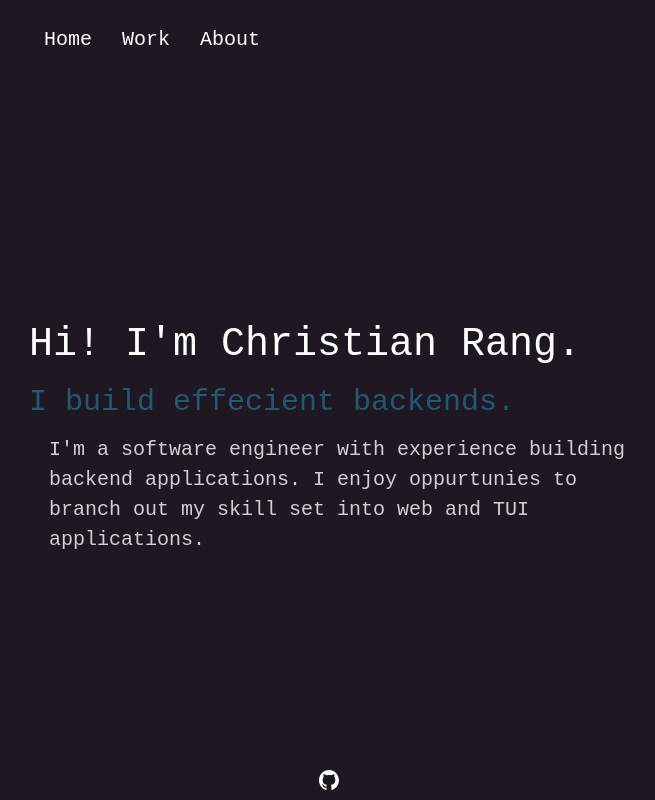
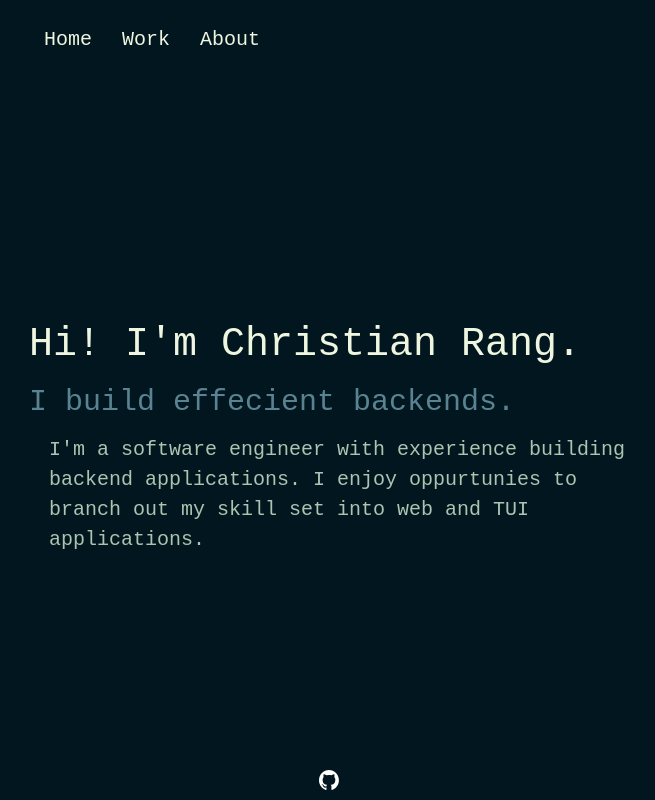
Before and after one commit to christianrang/portfolio-site, a Next.js app: page / in a window 1280 px wide. Shown: the whole page, without its empty margins (311-966 px from the left). Built offline with nearby package versions, Linux system fonts and the light colour scheme.

Commit message:
chore: not sure what changes are here

```diff
--- a/components/layout/helpers/centered.tsx
+++ b/components/layout/helpers/centered.tsx
@@ -13,6 +13,6 @@ const Centered = ({ children }: CenteredProps) => {
             </div>
         </>
     );
-}
+};
 
 export default Centered;
--- a/components/work/cards.tsx
+++ b/components/work/cards.tsx
@@ -1,5 +1,6 @@
 import styles from "@/styles/Work.module.css";
 import Link from "next/link";
+import Image from "next/image";
 import { useRouter } from "next/router";
 
 export type WorkInfo = {
@@ -47,7 +48,7 @@ const WorkCard = ({ workInfo }: WorkCardProps) => {
             }}
         >
             <div className={styles.leftcontained}>
-                <img className={styles.imgcontained} src={workInfo.img}></img>
+                <Image className={styles.imgcontained} src={workInfo.img} alt="Image missing" width="1920" height="1080" />
             </div>
             <div className={styles.rightcontained}>
                 <h1 className={styles.header}>
@@ -58,7 +59,7 @@ const WorkCard = ({ workInfo }: WorkCardProps) => {
                 {workInfo.tldr}
                 <div className={styles.footer}>
                     {workInfo.tags ? (
-                        <WorkCardTag tags={workInfo.tags}></WorkCardTag>
+                        <WorkCardTag tags={workInfo.tags} />
                     ) : null}
                 </div>
             </div>
--- a/next.config.js
+++ b/next.config.js
@@ -1,6 +1,17 @@
 /** @type {import('next').NextConfig} */
 const nextConfig = {
-  reactStrictMode: true,
-}
+    reactStrictMode: true,
+};
 
-module.exports = nextConfig
+module.exports = {
+    nextConfig,
+    images: {
+        remotePatterns: [
+            {
+                protocol: "http",
+                hostname: "via.placeholder.com",
+                pathname: "/1920x1080",
+            },
+        ],
+    },
+};
--- a/pages/index.tsx
+++ b/pages/index.tsx
@@ -1,6 +1,7 @@
 import Layout from "../components/layout/layout";
 import Centered from "@/components/layout/helpers/centered";
 import { useEffect } from "react";
+import WorkIndex from "@/components/work/index";
 
 export default function Home() {
     useEffect(() => {
@@ -19,6 +20,7 @@ export default function Home() {
                         my skill set into web and TUI applications.
                     </p>
                 </Centered>
+                <WorkIndex />
             </Layout>
         </>
     );
--- a/styles/Layout.module.css
+++ b/styles/Layout.module.css
@@ -3,7 +3,7 @@
     margin-right: auto;
     min-width: var(--min-width);
     max-width: var(--max-width);
-    color: white;
+    color: var(--primary-text-color);
     font-family: "Roboto Mono", monospace;
     /* for mobile devices or small width windows */
     @media (max-width: 875px) {
@@ -20,7 +20,7 @@
     margin-right: auto;
     min-width: var(--min-width);
     max-width: var(--max-width);
-    color: white;
+    color: var(--primary-text-color);
     font-family: "Roboto Mono", monospace;
     /* for mobile devices or small width windows */
     @media (max-width: 875px) {
@@ -37,7 +37,14 @@
 
 .centeredcontained {
     overflow-y: scroll;
-    scrollbar-width: none;
+
+    position: -webkit-sticky;
+    position: sticky;
+    top: 0;
+}
+
+.container::-webkit-scrollbar {
+    display: none;
 }
 
 .centeredcontained::-webkit-scrollbar {
@@ -45,11 +52,11 @@
 }
 
 .contained {
+    overflow-y: scroll;
     position: relative;
     top: 75px;
-    overflow-y: scroll;
+    scrollbar-width: none;
     height: 90vh;
-    scrollbar-width: none;
 }
 
 .contained::-webkit-scrollbar {
--- a/styles/Navbar.module.css
+++ b/styles/Navbar.module.css
@@ -4,7 +4,7 @@
     padding: 5px;
     font-weight: 365;
     font-size: 20px;
-    color: white;
+    color: var(--primary-text-color);
     margin-bottom: 10px;
     font-family: "Roboto Mono", monospace;
     top: 0px;
--- a/styles/Work.module.css
+++ b/styles/Work.module.css
@@ -1,6 +1,13 @@
+.workindexcontainer {
+    height: 70vh;
+
+    position: -webkit-sticky;
+    position: sticky;
+}
+
 .contained {
     border-radius: 10px;
-    height: 169px;
+    height: 171px;
     margin-bottom: 25px;
     cursor: pointer;
 }
@@ -11,7 +18,7 @@
 
 .rightcontained {
     margin-left: 50%;
-    height: 175px;
+    height: 171px;
     width: 50%;
     padding-left: 10px;
     padding-right: 10px;
@@ -22,7 +29,7 @@
 .leftcontained {
     margin-right: 50%;
     width: 50%;
-    height: 175px;
+    height: 171px;
     position: absolute;
 }
 
@@ -32,7 +39,9 @@
 
 .imgcontained {
     border-radius: 10px;
+    height: 171px;
     max-width: 100%;
+    z-index: 0;
 }
 
 .seemore {
@@ -81,8 +90,8 @@
 }
 
 .tag {
-    color: var(--third-text-color);
-    /* border-radius: 30px; */
+    background: var(--third-text-color);
+    border-radius: 10px;
     padding: 5px;
     margin: 5px;
 }
--- a/styles/globals.css
+++ b/styles/globals.css
@@ -5,13 +5,15 @@
 :root {
     /* --main-bg-color: #1d1c1b; */
     /* --main-bg-color: #1c2841; */
-    --main-bg-color: #1F1721;
-    --highlight-main-bg-color: #49364E;
+    /* green color pallet https://coolors.co/palette/cad2c5-84a98c-52796f-354f52-2f3e46 */
+    /* current color pallet https://coolors.co/palette/01161e-124559-598392-aec3b0-eff6e0 */
+    --main-bg-color: #01161e;
+    --highlight-main-bg-color: #124559;
     --max-width: 600px;
     --min-width: 200px;
-    --primary-text-color: white;
-    --secondary-text-color: #d2d0d2;
-    --third-text-color: #205973;
+    --primary-text-color: #eff6e0;
+    --secondary-text-color: #aec3b0;
+    --third-text-color: #598392;
 }
 
 @media (prefers-color-scheme: dark) {
@@ -26,6 +28,7 @@
     box-sizing: border-box;
     padding: 0;
     margin: 0;
+    color: var(--primary-text-color);
 }
 
 html,
@@ -39,6 +42,7 @@ h1.intro {
     font-weight: 500;
     text-align: left;
     margin-bottom: 5px;
+    color: var(--primary-text-color);
 
     @media (max-height: 700px) {
         font-size: 30px;
@@ -68,7 +72,9 @@ p.intro {
 }
 
 div.intro {
-    position: absolute;
+    position: -webkit-sticky;
+    position: fixed;
+    top: 0;
 
     @media (max-height: 700px) {
         margin-top: 70%;
@@ -80,6 +86,7 @@ h2 {
     justify-content: center;
     text-align: center;
     margin-bottom: 20px;
+    color: var(--primary-text-color);
 }
 
 a {
```
Also changed, not shown: components/work/index.tsx (+20 -16 lines), components/experience/card.jsx (added), components/experience/index.jsx (added).
